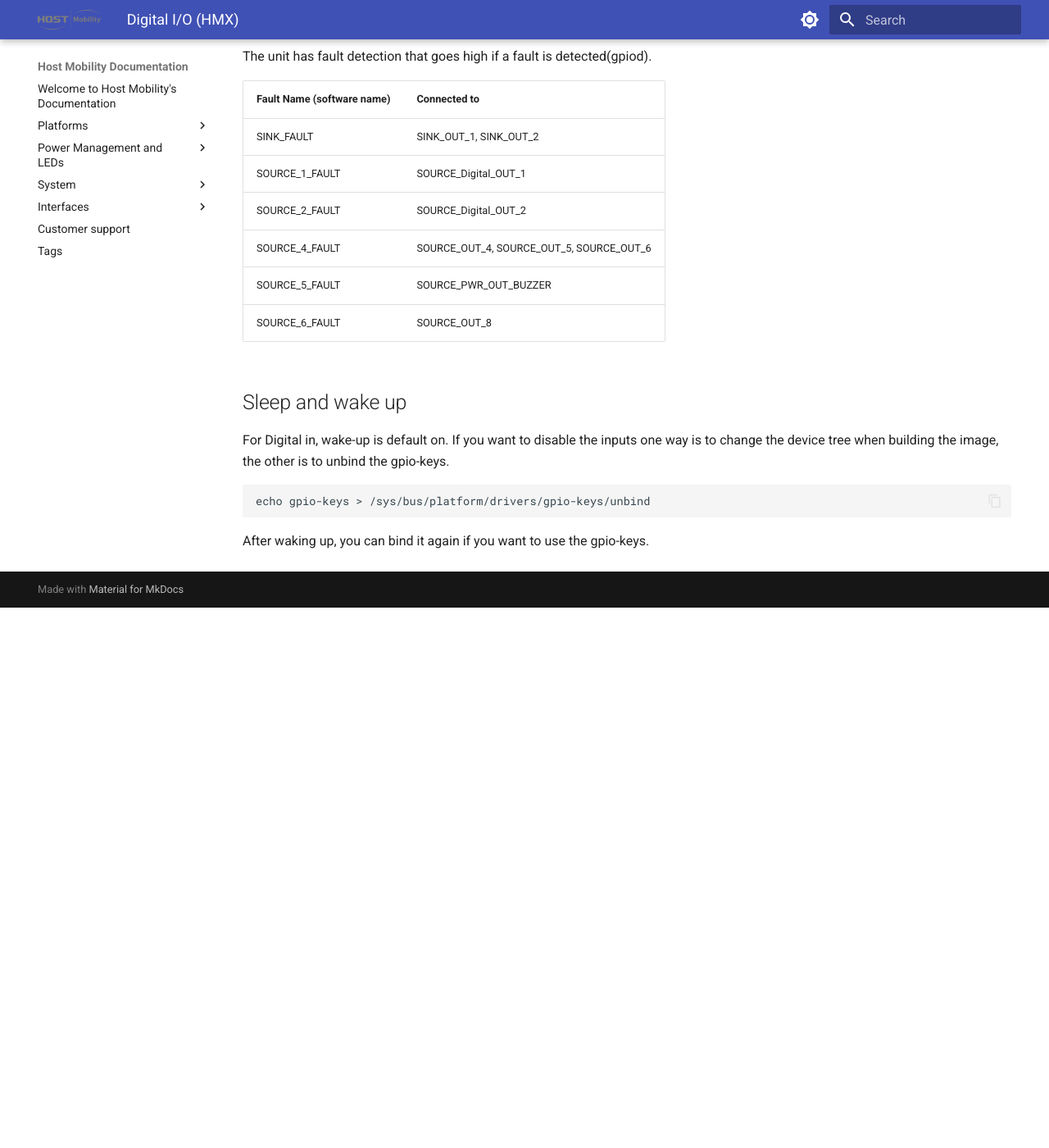
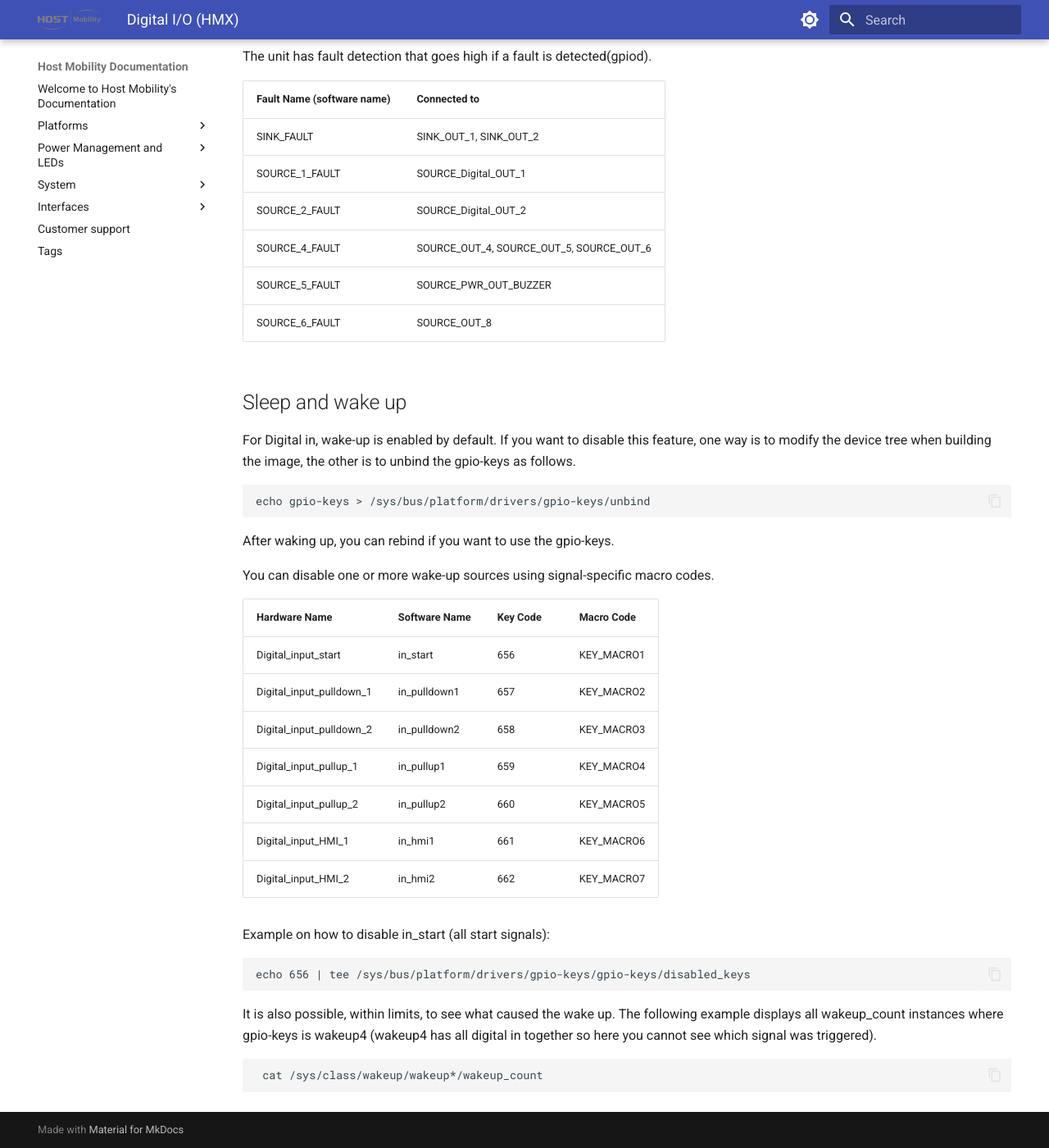
Before and after one commit to hostmobility/documentation, an MkDocs documentation site: the page built from docs/interfaces/hmx/digital_io.md, in a window 1280 px wide and 1400 px high, scrolled down 1919 px. Shown: the whole window at 82% size. Built offline with MkDocs 1.6.1 and Material for MkDocs 9.7.7, drawn with Linux system fonts in a browser that asks for light colours; before the commit the page ends 2660 px from its top, so only the background shows below that.

Commit message:
HMX: add disable wake up source for in_start and digital in (#52)
* HMX: add disable wake up source for in_start and digital in
---------

Co-authored-by: Albin Söderqvist <albin.soderqvist@hostmobility.com>

````diff
--- a/docs/interfaces/hmx/digital_io.md
+++ b/docs/interfaces/hmx/digital_io.md
@@ -72,8 +72,30 @@ The unit has fault detection that goes high if a fault is detected(gpiod).
 
 ## Sleep and wake up
 
-For Digital in, wake-up is default on. If you want to disable the inputs one way is to change the device tree when building the image, the other is to unbind the gpio-keys.
+For Digital in, wake-up is enabled by default. If you want to disable this feature, one way is to modify the device tree when building the image, the other is to unbind the gpio-keys as follows.
 ```
 echo gpio-keys > /sys/bus/platform/drivers/gpio-keys/unbind
 ```
-After waking up, you can bind it again if you want to use the gpio-keys.
+After waking up, you can rebind if you want to use the gpio-keys.
+
+You can disable one or more wake-up sources using signal-specific macro codes.
+
+| Hardware Name           | Software Name | Key Code | Macro Code |
+|-------------------------|---------------|----------|------------|
+| Digital_input_start     | in_start      | 656      | KEY_MACRO1 |
+| Digital_input_pulldown_1| in_pulldown1  | 657      | KEY_MACRO2 |
+| Digital_input_pulldown_2| in_pulldown2  | 658      | KEY_MACRO3 |
+| Digital_input_pullup_1  | in_pullup1    | 659      | KEY_MACRO4 |
+| Digital_input_pullup_2  | in_pullup2    | 660      | KEY_MACRO5 |
+| Digital_input_HMI_1     | in_hmi1       | 661      | KEY_MACRO6 |
+| Digital_input_HMI_2     | in_hmi2       | 662      | KEY_MACRO7 |
+
+Example on how to disable in_start (all start signals):
+```
+echo 656 | tee /sys/bus/platform/drivers/gpio-keys/gpio-keys/disabled_keys
+```
+It is also possible, within limits, to see what caused the wake up.
+The following example displays all wakeup_count instances where gpio-keys is wakeup4 (wakeup4 has all digital in together so here you cannot see which signal was triggered).
+```
+ cat /sys/class/wakeup/wakeup*/wakeup_count
+```
````
Also changed, not shown: docs/interfaces/hmx/start_signal.md (+2 -0 lines).
